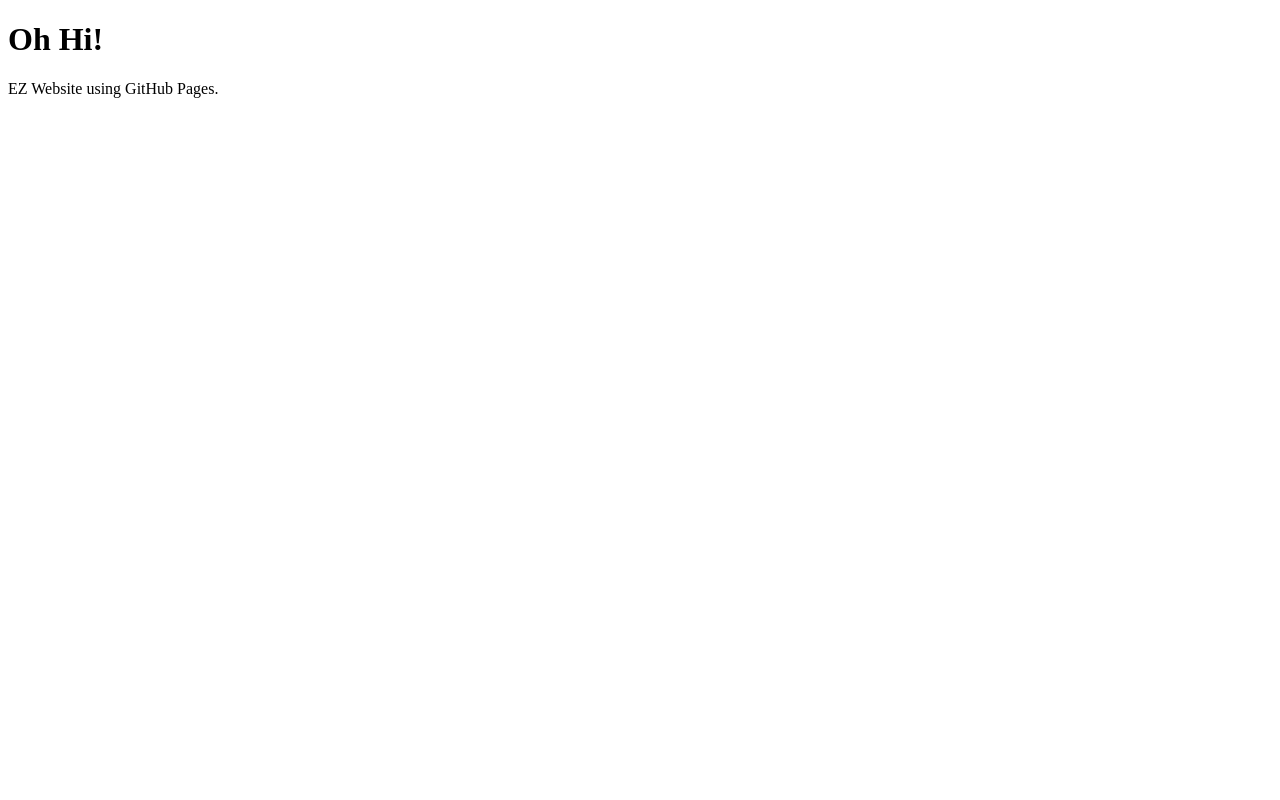
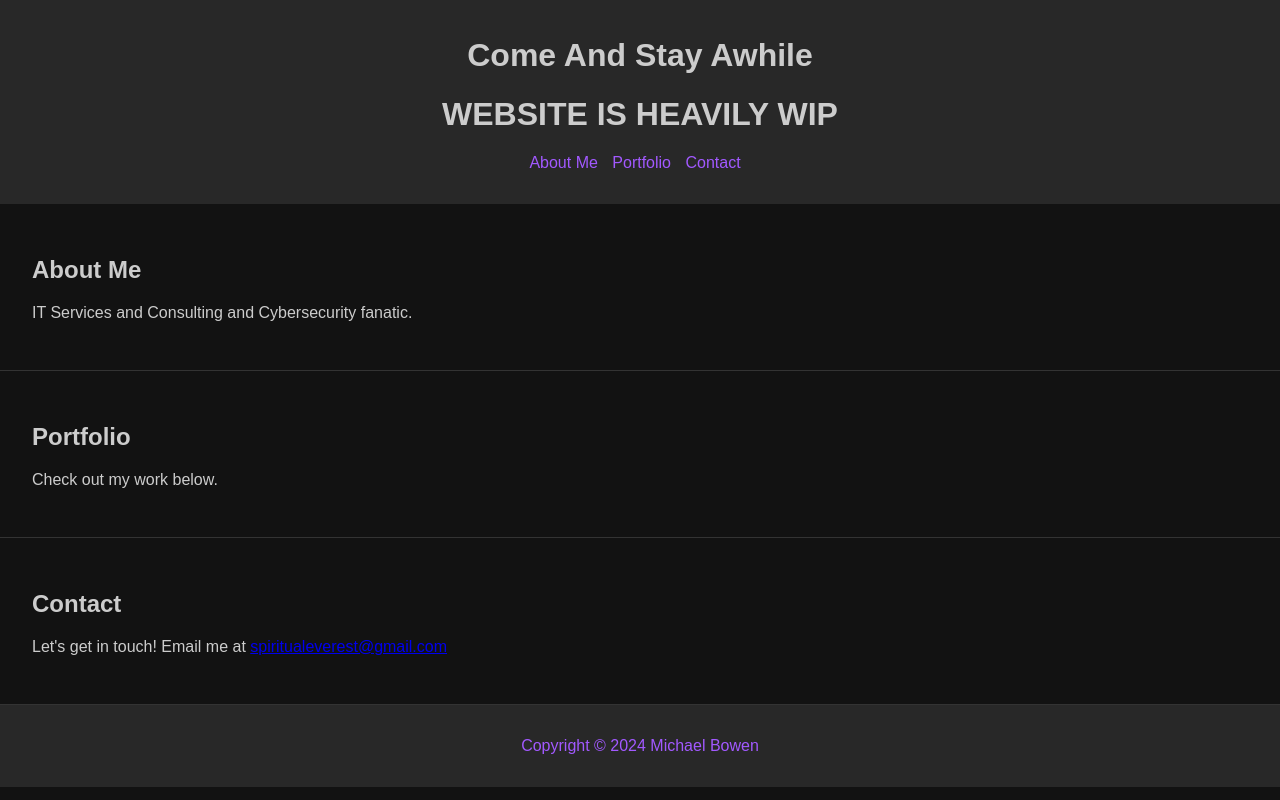
Before and after one commit to MikeNMike/MikeNMike.github.io, a plain HTML site: page index.html in a window 1280 px wide. Drawn offline with Linux system fonts and the light colour scheme.

Commit message:
Early Version Testing Styles
initial html, css, and js are implemented.

```diff
--- a/index.html
+++ b/index.html
@@ -1,7 +1,39 @@
 <!DOCTYPE html>
-<html>
+<html lang="en">
+<head>
+    <meta charset="UTF-8">
+    <meta name="viewport" content="width=device-width, initial-scale=1.0">
+    <title>Your Personal Website</title>
+    <link rel="stylesheet" href="styles.css">
+</head>
 <body>
-<h1>Oh Hi!</h1>
-<p>EZ Website using GitHub Pages.</p>
+    <header>
+        <h1>Come And Stay Awhile</h1>
+        <h1> WEBSITE IS HEAVILY WIP</h1>
+        <nav>
+            <ul>
+                <li><a href="#about">About Me</a></li>
+                <li><a href="#portfolio">Portfolio</a></li>
+                <li><a href="#contact">Contact</a></li>
+            </ul>
+        </nav>
+    </header>
+    <main>
+        <section id="about">
+            <h2>About Me</h2>
+            <p>IT Services and Consulting and Cybersecurity fanatic.</p>
+        </section>
+        <section id="portfolio">
+            <h2>Portfolio</h2>
+            <p>Check out my work below.</p>
+        </section>
+        <section id="contact">
+            <h2>Contact</h2>
+            <p>Let's get in touch! Email me at <a href="mailto:spiritualeverest@gmail.com">spiritualeverest@gmail.com</a></p>
+        </section>
+    </main>
+    <footer>
+        <p>Copyright &copy; 2024 Michael Bowen</p>
+    </footer>
 </body>
 </html>
--- /dev/null
+++ b/styles.css
@@ -0,0 +1,62 @@
+/* styles.css */
+body {
+    font-family: 'Arial', sans-serif;
+    background-color: #121212;
+    color: #ccc;
+    margin: 0;
+    padding: 0;
+}
+
+header {
+    background-color: #282828;
+    padding: 1em 0;
+    text-align: center;
+}
+
+nav ul {
+    list-style: none;
+    padding: 0;
+}
+
+nav ul li {
+    display: inline;
+    margin-right: 10px;
+}
+
+nav ul li a {
+    color: #a259ff;
+    text-decoration: none;
+}
+
+a:hover {
+    text-decoration: underline;
+}
+
+section {
+    padding: 2em;
+    border-bottom: 1px solid #333;
+}
+
+footer {
+    text-align: center;
+    padding: 1em 0;
+    background-color: #282828;
+    color: #a259ff;
+}
+
+/* Responsive styles */
+@media (max-width: 768px) {
+    header h1, nav ul {
+        text-align: center;
+    }
+    nav ul li {
+        display: block;
+        margin-bottom: 10px;
+    }
+}
+
+@media (min-width: 768px) {
+    nav button {
+        display: none;
+    }
+}
```
Also changed, not shown: script.js (added, +49 -0 lines).
